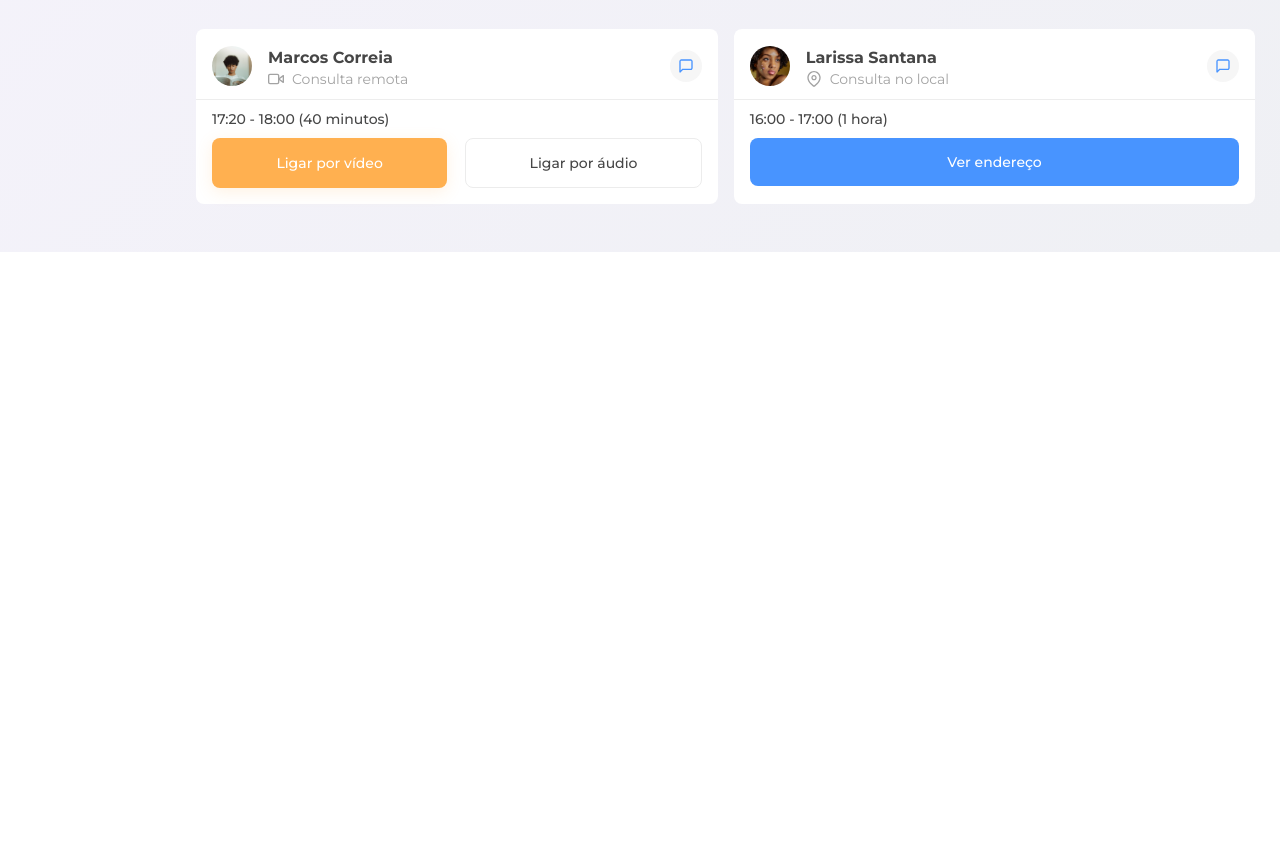
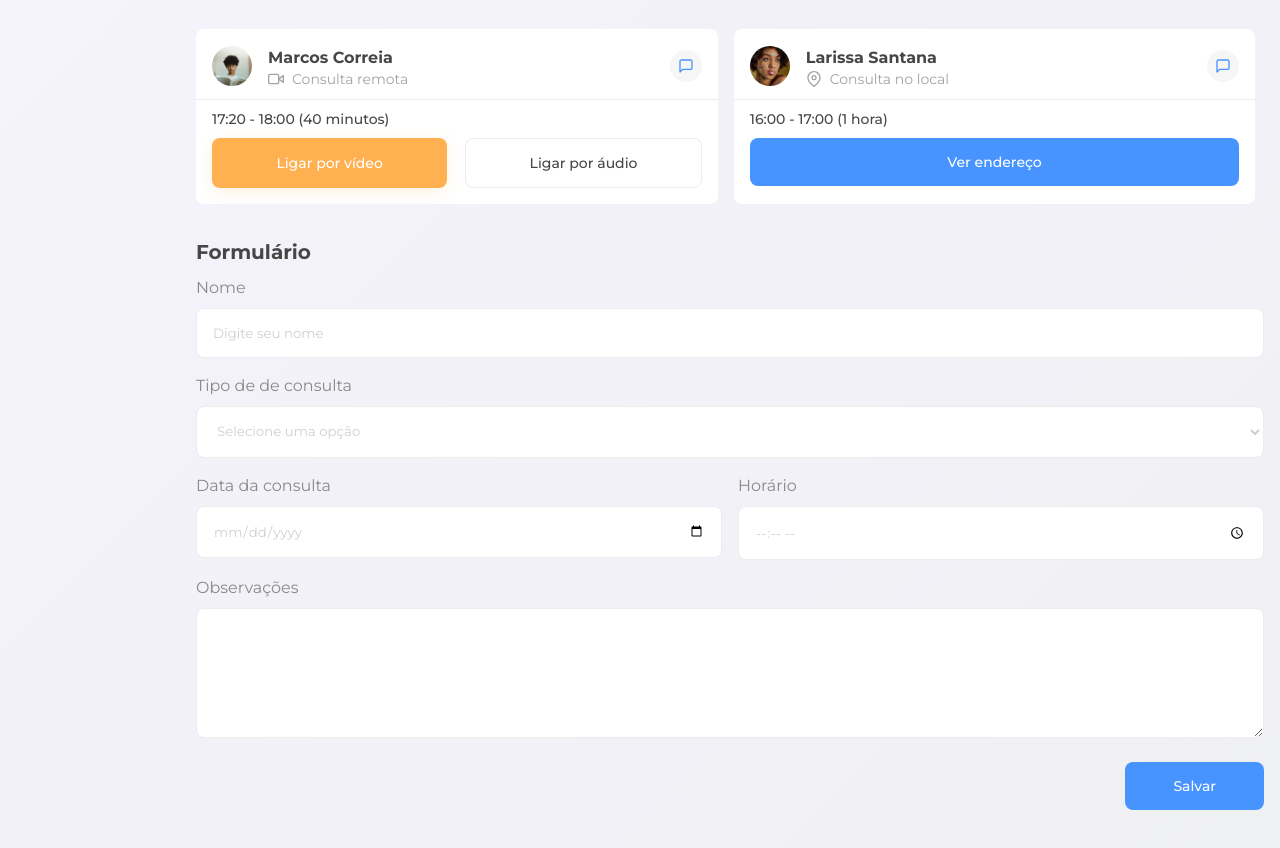
Before and after one commit to julucca/docapp, a plain HTML site: page index.html in a window 1280 px wide. Shown: the part 1236-2084 px from the top of the page. Before the commit the page ends 1488 px from the top, so only its background shows below. Drawn offline with Linux system fonts and the light colour scheme.

Commit message:
feat: creating a form for the desktop version

```diff
--- a/assets/css/btn.css
+++ b/assets/css/btn.css
@@ -30,7 +30,7 @@
 .btn--secondary:hover,
 .btn--tertiary:hover {
     background-color: var(--gray-5);
-    color: var(--black-90);
+    color: var(--gray-50);
 }
 
 @media (min-width: 768px) {
--- a/assets/css/floating.css
+++ b/assets/css/floating.css
@@ -88,3 +88,9 @@
 .floating__btn--call span {
     background-image: url('../img/floating-cam-icon.svg');
 }
+
+@media (min-width: 992px) {
+    .floating__menu {
+        display: none;
+    }
+}
--- /dev/null
+++ b/assets/css/form.css
@@ -0,0 +1,72 @@
+.form__container {
+    display: none;
+}
+
+@media (min-width: 992px) {
+    .form__container {
+        display: block;
+        margin-block: 1rem;
+    }
+
+    .form__add {
+        display: flex;
+        flex-direction: column;
+    }
+
+    .form__field {
+        color: #898989;
+        font-weight: 400;
+        line-height: 1.5rem;
+        font-size: 1rem;
+        display: flex;
+        flex-direction: column;
+        gap: .5rem;
+        margin-bottom: 1rem;
+        width: 100%;
+    }
+
+    .form__field input,
+    .form__field select,
+    .form__field textarea {
+        background: #FFF;
+        border-radius: 0.5rem;
+        border: 1px solid var(--gray-25);
+        color: var(--black-90);
+        font-family: var(--font);
+        padding: 1rem;
+        outline: none;
+    }
+
+    .form__field select,
+    .form__field input[type="date"],
+    .form__field input[type="time"] {
+        cursor: pointer;
+    }
+
+    .form__field input::placeholder,
+    .form__field input:required:invalid,
+    .form__field select:required:invalid {
+        color: #CFCFCF;
+    }
+
+    .form__field select option {
+        color: var(--black-90)
+    }
+
+    .form__field input:focus,
+    .form__field select:focus,
+    .form__field textarea:focus {
+        border: 2px solid var(--primary-color);
+    }
+
+    .form__fieldset {
+        display: flex;
+        gap: 1rem;
+    }
+
+    .form__btn {
+        align-self: flex-end;
+        padding-inline: 3rem;
+        width: auto;
+    }
+}
--- a/assets/css/style.css
+++ b/assets/css/style.css
@@ -3,6 +3,7 @@
 @import url('./btn.css');
 @import url('./floating.css');
 @import url('./nav.css');
+@import url('./form.css');
 
 :root {
     --primary-color: #4894FF;
--- a/index.html
+++ b/index.html
@@ -278,6 +278,39 @@
                 </li>
             </ul>
         </section>
+
+        <section class="form__container">
+            <h3 class="card-list__title">Formulário</h3>
+            <form action="#" class="form__add">
+                <div class="form__field">
+                    <label for="name">Nome</label>
+                    <input type="text" name="name" id="name" placeholder="Digite seu nome" required>
+                </div>
+                <div class="form__field">
+                    <label for="type">Tipo de de consulta</label>
+                    <select id="type" required>
+                        <option selected disabled value="">Selecione uma opção</option>
+                        <option>consulta por vídeo</option>
+                        <option>consulta na casa do paciente</option>
+                    </select>
+                </div>
+                <fieldset class="form__fieldset">
+                    <div class="form__field">
+                        <label for="date">Data da consulta</label>
+                        <input type="date" name="date" id="date" required>
+                    </div>
+                    <div class="form__field">
+                        <label for="time">Horário</label>
+                        <input type="time" name="time" id="time" required>
+                    </div>
+                </fieldset>
+                <div class="form__field">
+                    <label for="obs">Observações</label>
+                    <textarea name="obs" id="obs" cols="30" rows="6"></textarea>
+                </div>
+                <button type="submit" class="btn btn--tertiary form__btn">Salvar</button>
+            </form>
+        </section>
     </main>
 
     <div class="floating__menu">
```
